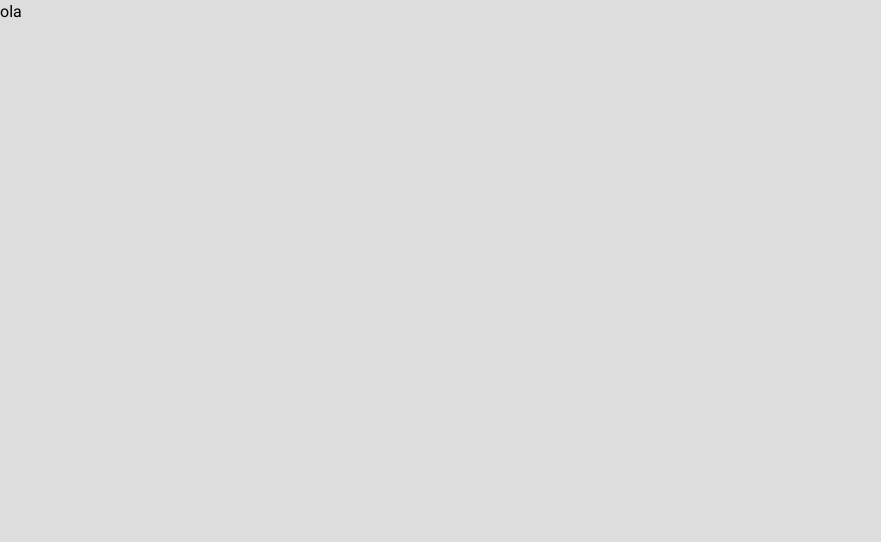
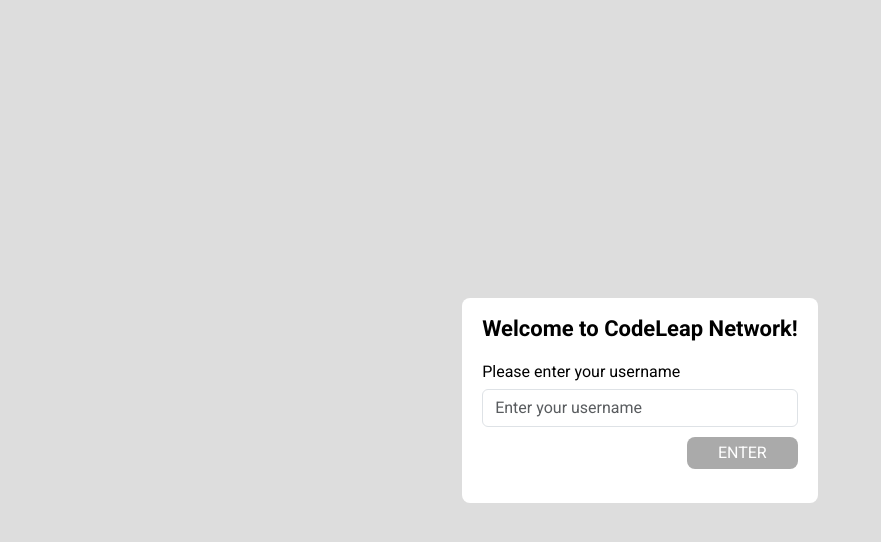
Before and after one commit to JacquelineCasali/Challenge, a React (Vite) app in the folder frontend/: page / in a window 1280 px wide. Shown: the top 542 px of the page, without its empty margins (0-881 px from the left). Built offline with nearby package versions, Linux system fonts and the light colour scheme.

Commit message:
tela de login

```diff
--- a/frontend/src/components/Login/Login.jsx
+++ b/frontend/src/components/Login/Login.jsx
@@ -1,105 +1,50 @@
-import { useContext, useState } from "react";
-import { MdOutlineEmail, MdVisibility, MdVisibilityOff } from "react-icons/md";
-import { Link, useNavigate } from "react-router-dom";
+import { useState } from 'react';
+import "./Login.css"
+import Title from '../Title/Tlite';
 
-import Title from "../Title/Tlite";
-import "./login.css";
+const Login = ({ onSubmit }) => {
+  const [username, setUsername] = useState('');
 
-import { AuthContext } from "../../context/AuthContext";
-
-import Button from "../Button/Button";
-import { Head } from "../Head/Head";
-
-import { toast } from "react-toastify";
-export default function Login() {
-  //mostrar a senha
-  const [isShow, setIsShow] = useState(false);
-  const [email, setEmail] = useState("");
-  const [password, setPassword] = useState("");
-  const navigate = useNavigate();
-  const { login } = useContext(AuthContext);
-
-
-  const handleLogin = async (e) => {
+  const handleSubmit = (e) => {
     e.preventDefault();
-    try {
-      e.preventDefault();
-      await login(email, password);
-   navigate("/")
-
-  } catch (err) {
-    toast.error(err.response.data.message)
-      console.error("Login error:", err);
+    if (username.trim()) {
+      onSubmit(username);
     }
   };
+
   return (
-    <>
-    <Head title={"Login"}/>
-      <section className="body">
-        <form onSubmit={handleLogin} className="form">
-          <div className="formulario-login">
-            <Title>Login</Title>
-
-            <div className="input-senha">
-              <input
-                className="form-control  text-secondary"
-                type="email"
-                placeholder="Digite o Email"
-                value={email}
-                onChange={(e) => setEmail(e.target.value)}
-                required
-                autoComplete="email"
-              />
-              <MdOutlineEmail className="icon text-secondary" />
-            </div>
-            <div className="input-senha">
-              <input
-                className="form-control text-secondary"
-                type={isShow ? "text" : "password"}
-                placeholder="Digite sua senha"
-                value={password}
-                onChange={(e) => setPassword(e.target.value)}
-                required
-              />
-
-              {/* visualizar senha */}
-              {isShow ? (
-                <MdVisibilityOff
-                  className="icon text-secondary "
-                  onClick={() => setIsShow(!isShow)}
-                  cursor={"pointer"}
-                  size={20}
-                />
-              ) : (
-                <MdVisibility
-                  size={20}
-                  cursor={"pointer"}
-                  className="icon text-secondary "
-                  onClick={() => setIsShow(!isShow)}
-                />
-              )}
-            </div>
-
-            <Link className="text-esqueceu" to={"/senha"}>
-              Esqueceu sua senha?
-            </Link>
 
 
 
-         <Button text={"Login"}
-      type="submit"
-         theme={"roxo"}
+    <div className="signup">
 
-         />
-
-            <Link className="text-esqueceu" to="/cadastro">
-              Crie Sua Conta
-            </Link>
-          </div>
-        </form>
-      </section>
+ <Title text="Welcome to CodeLeap Network!" theme={"h2"} />
 
 
-    </>
+      <form onSubmit={handleSubmit}>
+        <label htmlFor="username">Please enter your username</label>
+        <input style={{marginTop:"5px"}}
+          type="text"
+          placeholder="Enter your username"
+          value={username}
+           className="form-control  text-secondary"
+          onChange={(e) => setUsername(e.target.value)}
+        />
+        <div className='btn-login'>
+        <button  disabled={!username}
+        type='submit'
+        className={!username.trim() ? 'disabled' : ''}
+        >ENTER</button>
+
+
+
+        </div>
+
+
+      </form>
+    </div>
+
   );
-}
+};
+
+export default Login;
--- a/frontend/src/components/Login/login.css
+++ b/frontend/src/components/Login/login.css
@@ -1,99 +1,35 @@
-.body{
-  /* background-color:rgb(5, 46, 22) ; */
-  height: 100vh;
+.signup
+ {
+  max-width: 500px;
+ height: 205px;
+  background: white;
+  padding: 20px;
+  border-radius: 8px;
+}
+.btn-login{
   display: flex;
-  align-items: center;
-  flex-direction: column;
-  justify-content: center;
-  /* width: 100%; */
-
- }
- .form{
-  justify-content: center;
-  gap: 40px;
- align-items: center;
- display: flex;
- flex-direction: column;
- border:1px solid rgb(13, 110, 253);
- border-radius: 10px;
-
-     /* margin: 15px 0; */
-   }
-
-
- .formulario-login{
-
-   background-color: #fff;
-   border-radius: 10px;
-   padding: 30px;
-   gap: 40px;
-
- width: 384px;
-
- }
-
-.mar{
-  margin-top: 50px;
+  padding: 0;
+  justify-content: flex-end;
+}
+button{
+ width: 111px;
+height: 32px;
+margin-top: 10px;
+border-radius: 8px;
+border: none;
+background: var(--azul);
+color: var(--branco);
+cursor: pointer;
+}
+button.disabled,
+button.disabled:hover{
+  background-color: #aaa;
+  cursor: not-allowed;
 }
 
+button:hover,
+button:active {
+  background:rgb(13, 110, 253);
+  color: var(--branco);
 
-
-
-
-   .input-senha{
-  /* position: relative; */
-  display: flex;
-  align-items: center;
-   }
- .icon  {
-
-  margin:20px 0px 0px -40px;
-  display: inline;
-  outline: 2px solid transparent;
-  color:rgb(17, 24, 39) ;
-  opacity: 0.7;
- }
-
-
-
- .text-esqueceu{
-  justify-content: flex-end;
-  display: flex;
-  margin: 20px  0 16px     0;
-
-  text-decoration-line: underline;
-  font-weight: 500;
-  color: rgb(13, 110, 253);
-  line-height: 24px;
-  font-size: 16px;
-cursor: pointer;
- }
- .form-control{
-  padding: 12px;
-  margin-top: 16px;
-
-  color:rgb(17, 24, 39) ;
-  background-color:rgb(243 244 246) ;
-
-  outline-offset: 2px;
-  outline: 2px solid transparent;
-
-  opacity: 0.7;
-
-  }
-
-
-
-   /* responsividade */
-   @media (max-width: 480px) {
-
-   }
-
-   @media (max-width: 380px) {
-
-   }
-   @media screen and (max-width:768px) {
-   }
-
-       @media screen and (max-width: 1200px) {
-         }
+}
--- /dev/null
+++ b/frontend/src/components/Post/Post.jsx
@@ -0,0 +1,16 @@
+import React from 'react'
+
+export default function Post({username}) {
+  return (
+    <div className="main-screen">
+    <header>
+      <h1>CodeLeap Network</h1>
+    </header>
+    <section>
+      <p>Hello <strong>{username}</strong>! You can now create your posts.</p>
+      {/* Aqui futuramente entra o formulário de post e listagem */}
+    </section>
+  </div>
+
+  )
+}
--- a/frontend/src/components/Title/styles.css
+++ b/frontend/src/components/Title/styles.css
@@ -1,10 +1,9 @@
 .h1-title{
-   color: #000;
-  font-weight: 600;
-  line-height: 32px;
-  font-size: 24px;
-  opacity: 0.8;
-  font-family: sans-serif;
+   color:var(--black);
+  font-weight: 700;
+  line-height:100%;
+  font-size: var(--lg);
+  font-family: Roboto;
 }
 .h1{
 
@@ -15,9 +14,8 @@
 }
 
 .h2{
-font-size: 18px;
-   display: flex;
-   justify-content: flex-start;
-margin:  20px 0;
+   font-size: var(--lg);
+
+margin-bottom:  20px;
 
 }
--- a/frontend/src/page/Home.jsx
+++ b/frontend/src/page/Home.jsx
@@ -1,15 +1,30 @@
-import React from 'react'
+import React, { useState } from 'react'
+import { Head } from '../components/Head/Head'
+import Login from '../components/Login/Login';
+
+import Post from '../components/Post/Post';
 
 
 export default function Home() {
-
+  const [username, setUsername] = useState('');
   return (
     <>
+  <Head />
+  <section className='section'>
 
-     <section className="main">
 
-   ola
-     </section>
+
+      {username ? (
+        <Post username={username} />
+      ) : (
+
+        <Login onSubmit={setUsername} />
+      )}
+ </section>
+
+
+
+
 
     </>
   )
```
